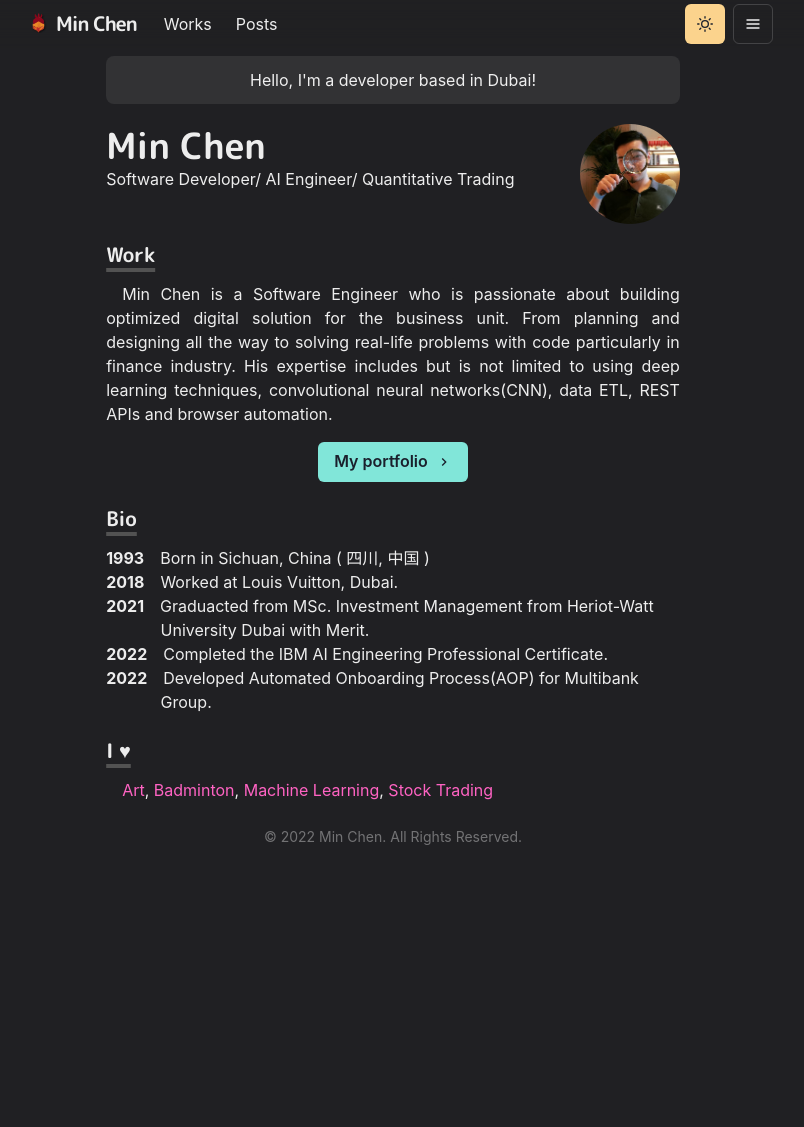
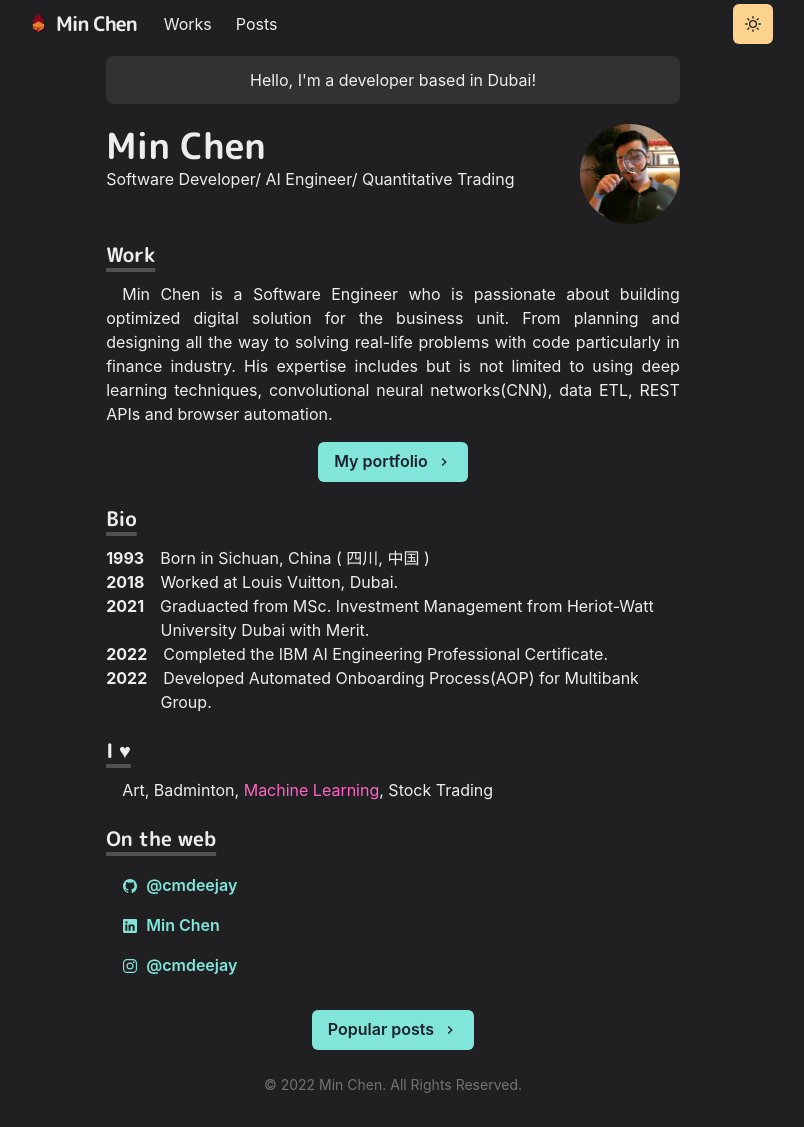
Before and after one commit to cmdeejay/homepage, a Next.js app: page / in a window 1280 px wide. Shown: the whole page, without its empty margins (247-1051 px from the left). Before the commit the page ends 879 px from the top, so only its background shows below. Built offline with nearby package versions, Linux system fonts and the light colour scheme.

Commit message:
updated homepage

```diff
--- a/components/chakra.js
+++ b/components/chakra.js
@@ -5,7 +5,7 @@ import {
 } from '@chakra-ui/react'
 import theme from '../lib/theme'
 
-export default function Chakra({ cookies, children}) {
+export default function Chakra({ cookies, children }) {
   const colorModeManager =
     typeof cookies === 'string'
       ? cookieStorageManagerSSR(cookies)
@@ -21,7 +21,7 @@ export default function Chakra({ cookies, children}) {
 export async function getServerSideProps({ req }) {
   return {
     props: {
-      cookies: req.header.cookie ?? ''
+      cookies: req.headers.cookie ?? ''
     }
   }
 }
--- a/components/navbar.js
+++ b/components/navbar.js
@@ -76,33 +76,6 @@ const Navbar = props => {
         </Stack>
         <Box flex={1} align="right">
           <ThemeToggleButton />
-          <Box ml={2} display={{ base: 'inline-block', md: 'auto' }}>
-            <Menu>
-              <MenuButton
-                as={IconButton}
-                icon={<HamburgerIcon />}
-                variant="outline"
-                aria-label="Options"
-              />
-              <MenuList>
-                <NextLink href="/" passHref>
-                  <MenuItem as={Link}>About</MenuItem>
-                </NextLink>
-                <NextLink href="/works" passHref>
-                  <MenuItem as={Link}>Works</MenuItem>
-                </NextLink>
-                <NextLink href="/posts" passHref>
-                  <MenuItem as={Link}>Posts</MenuItem>
-                </NextLink>
-                <MenuItem
-                  as={Link}
-                  href="https://www.linkedin.com/in/min--chen/details/featured/"
-                >
-                  View Source
-                </MenuItem>
-              </MenuList>
-            </Menu>
-          </Box>
         </Box>
       </Container>
     </Box>
--- a/package.json
+++ b/package.json
@@ -20,6 +20,7 @@
     "next": "^12.3.1",
     "react": "^18.2.0",
     "react-dom": "^18.2.0",
+    "react-icons": "^4.7.1",
     "three": "^0.146.0",
     "tree": "^0.1.3"
   },
--- a/pages/index.js
+++ b/pages/index.js
@@ -4,6 +4,9 @@ import {
   Box,
   Button,
   Link,
+  List,
+  ListItem,
+  Icon,
   Heading,
   Image,
   useColorModeValue
@@ -13,6 +16,14 @@ import Paragraph from '../components/paragraph'
 import Layout from '../components/layouts/article'
 import { ChevronRightIcon } from '@chakra-ui/icons'
 import { BioSection, BioYear } from '../components/bio'
+import {
+  IoLogoLinkedin,
+  IoLogoInstagram,
+  IoLogoGithub
+} from 'react-icons/io5'
+
+
+
 
 const Page = () => {
   return (
@@ -103,14 +114,45 @@ const Page = () => {
           I ♥
         </Heading>
         <Paragraph>
-          <Link href="">Art</Link>, <Link href="">Badminton</Link>,{' '}
+          Art, Badminton, {' '}
           <Link href="">Machine Learning</Link>,{' '}
-          <Link href="">Stock Trading</Link>
+          Stock Trading
         </Paragraph>
       </Section>
+      <Section delay={0.3}>
+        <Heading as="h3" variant="section-title">
+          On the web
+        </Heading>
+        <List>
+          <ListItem>
+            <Link href="https://github.com/cmdeejay" target="_blank">
+              <Button variant="ghost" colorScheme="teal" leftIcon={<Icon as={IoLogoGithub} />}>@cmdeejay</Button>
+            </Link>
+          </ListItem>
+          <ListItem>
+            <Link href="https://www.linkedin.com/in/min--chen/" target="_blank">
+              <Button variant="ghost" colorScheme="teal" leftIcon={<Icon as={IoLogoLinkedin} />}>Min Chen</Button>
+            </Link>
+          </ListItem>
+          <ListItem>
+            <Link href="https://www.instagram.com/cmdeejay" target="_blank">
+              <Button variant="ghost" colorScheme="teal" leftIcon={<Icon as={IoLogoInstagram} />}>@cmdeejay</Button>
+            </Link>
+          </ListItem>
+        </List>
+      </Section>
+        <Box align="center" my={4}>
+          <NextLink href="/posts" passHref scroll={false}>
+            <Button rightIcon={<ChevronRightIcon />} colorScheme="teal" >
+              Popular posts
+            </Button>
+          </NextLink>
+        </Box>
+      <Section />
     </Container>
   </Layout>
   )
 
 }
 export default Page
+export { getServerSideProps} from '../components/chakra'
```
Also changed, not shown: components/work.js (+4 -4 lines), pages/works/ninja.js (+5 -5 lines), 1 other file (tests, documents, lock files or other folders).
